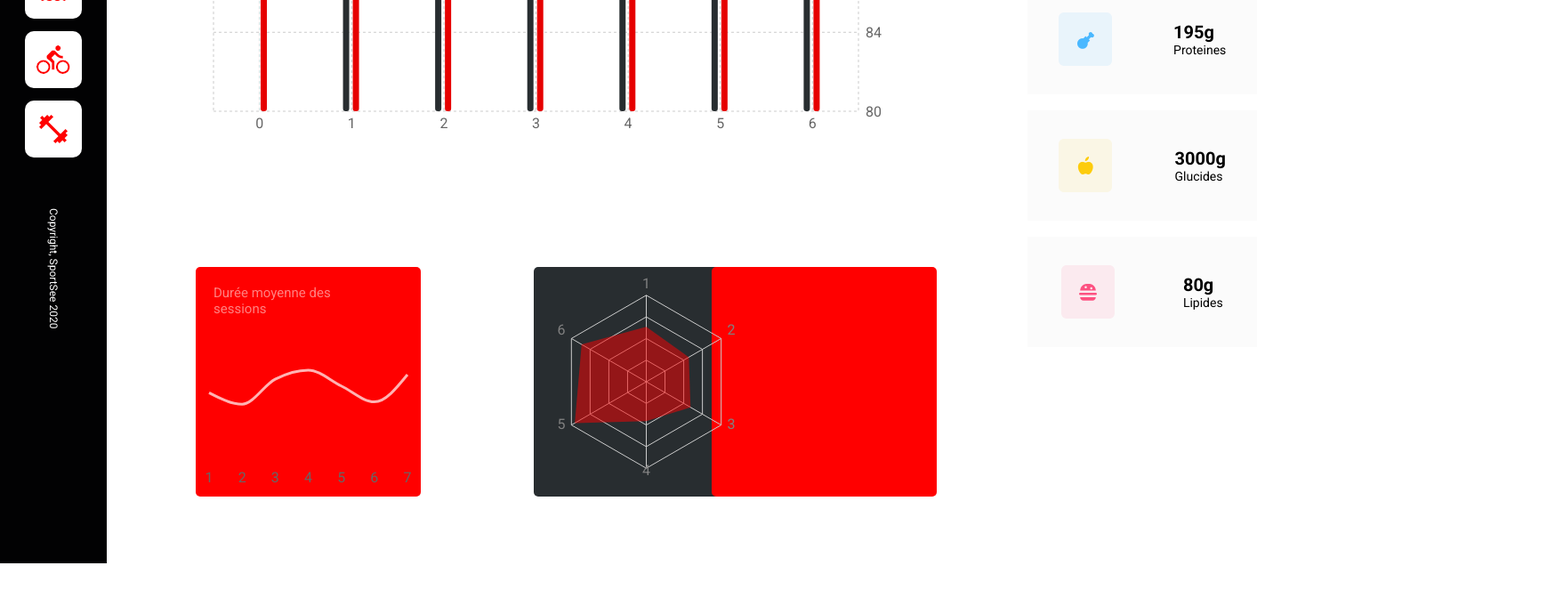
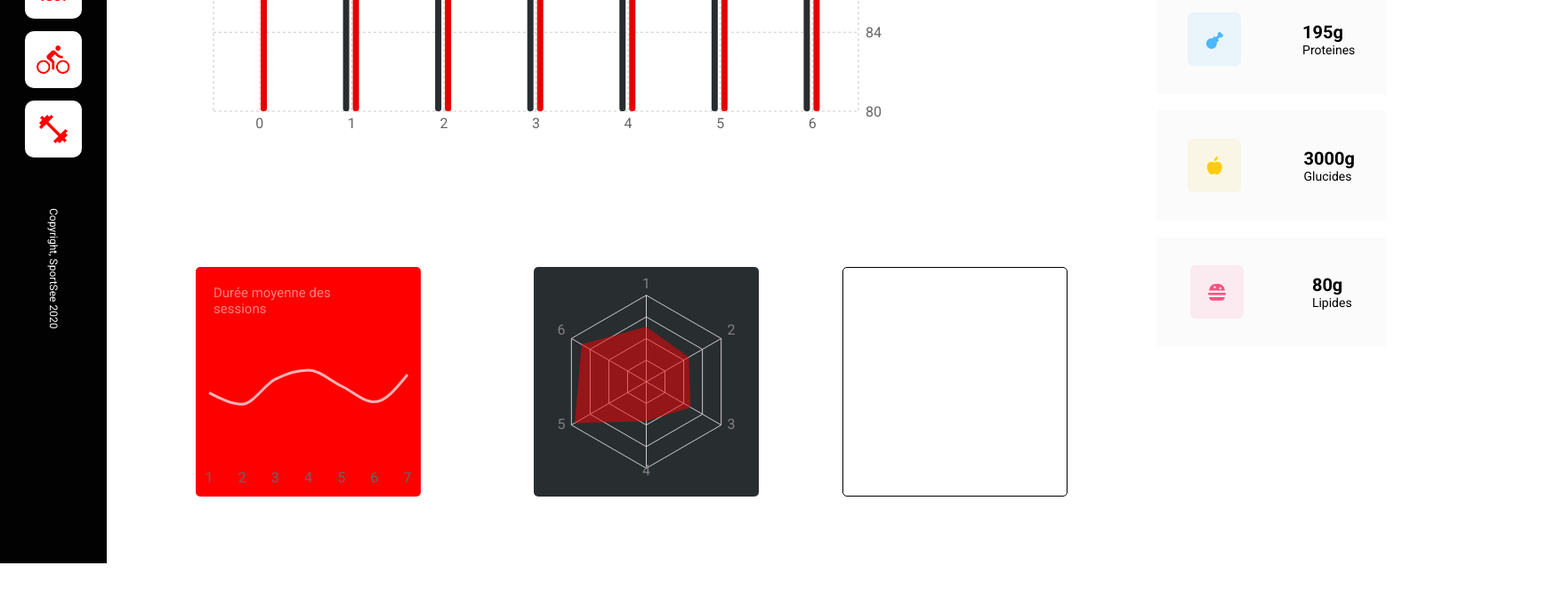
Before and after one commit to Erwandeb/BELLEVILLE_PROJET-12_SPORTSEE, a React (Create React App) app: page / in a window 1280 px wide. Shown: the part 486-1158 px from the top of the page at 89% size, 1748 px wide, since content can reach past the window. Before the commit the page ends 1119 px from the top, so only its background shows below. Built offline with nearby package versions, Linux system fonts and the light colour scheme.

Commit message:
change graph dailyscore

```diff
--- a/src/api.js
+++ b/src/api.js
@@ -28,7 +28,7 @@ class ApiMock{
                     lastName: 'Tyson',
                     age : 55,
                 },
-                todayScore: 0.9,
+                todayScore: 0.8,
                 keyData: {
                     calorieCount: 2600,
                     proteinCount: 195,
--- a/src/components/DailyScore.js
+++ b/src/components/DailyScore.js
@@ -1,5 +1,5 @@
 import React from 'react';
-import { RadialBarChart, RadialBar, Legend, ResponsiveContainer } from 'recharts';
+import { PieChart, Pie, Sector, Cell, ResponsiveContainer } from 'recharts';
 /**
 * This component render a radar chart with performance activity
 * Data come from state Home.js
@@ -17,32 +17,24 @@ const DailyScore = ({ user }) => {
     }
     console.log(user.todayScore)
 
+    const DailyScore = user.todayScore*100
 
 
     return (
         <div className="dailyScoreChart">
-            <ResponsiveContainer width="100%" height="100%">
-                <RadialBarChart
-                    cx="50%"
-                    cy="50%"
-                    innerRadius="10%"
-                    outerRadius="80%"
-                    barSize={10}
-                    data={user}>
-                    <RadialBar
-                        minAngle={15}
-                        label={{ position: 'insideStart', fill: '#fff' }}
-                        background
-                        clockWise
-                        dataKey="todayScore"
-                    />
-                    <Legend
-                        iconSize={10}
-                        layout="vertical"
-                        verticalAlign="middle"
-                    />
-                </RadialBarChart>
-            </ResponsiveContainer>
+            <PieChart width={800} height={400}>
+                <Pie
+                    data={user.todayScore}
+                    cx={50}
+                    cy={50}
+                    innerRadius={60}
+                    outerRadius={80}
+                    fill="#FF0000"
+                    paddingAngle={5}
+                    dataKey={DailyScore}
+                >
+                </Pie>
+            </PieChart>
         </div>
     );
 };
--- a/src/style/components/_dailyScore.scss
+++ b/src/style/components/_dailyScore.scss
@@ -1,9 +1,10 @@
 .dailyScoreChart{
-    background-color: red;
+    background-color: white;
     grid-column-start: 1;
     grid-row-start: 7;
     height:258px;
     width: 253px;
-    margin-left: 680px;
+    margin-left: 827px;
     border-radius: 5px;
+    border: 1px solid black;
 }
```
